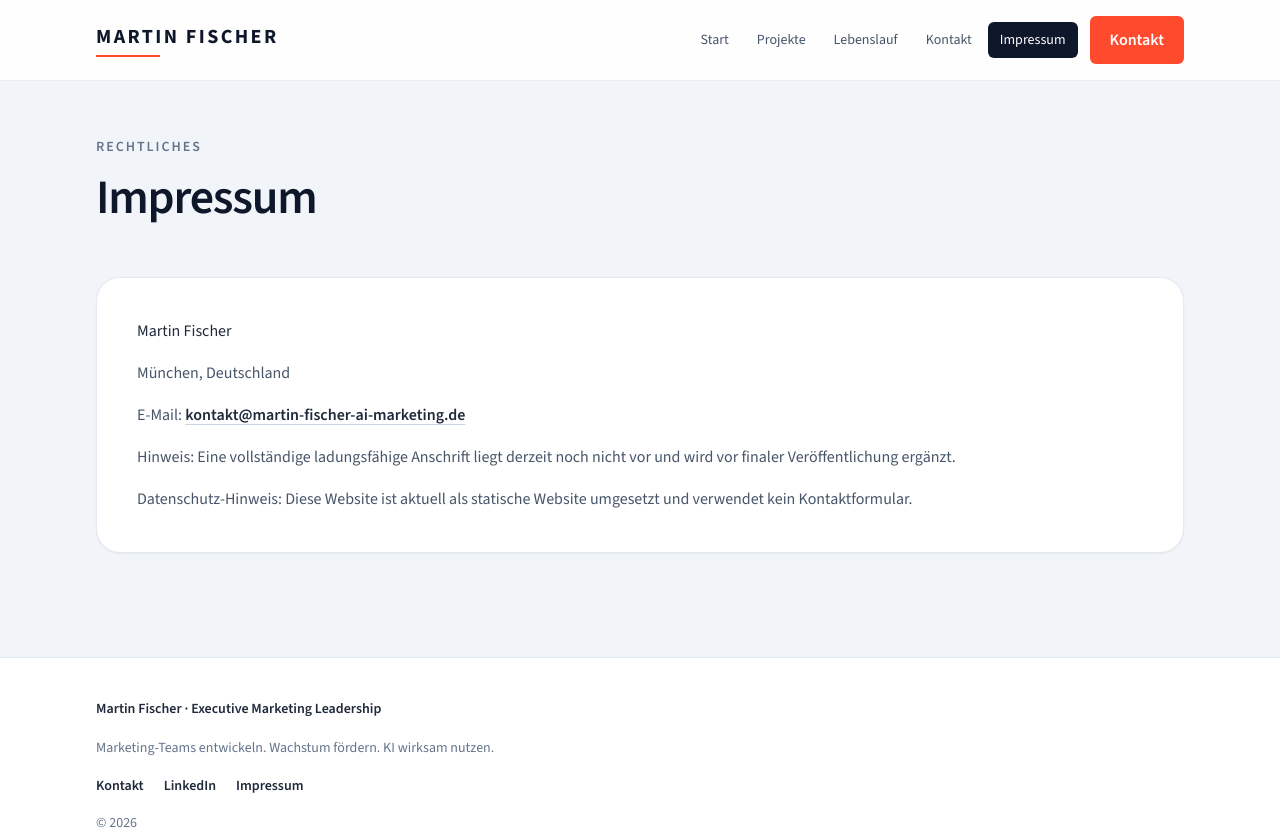
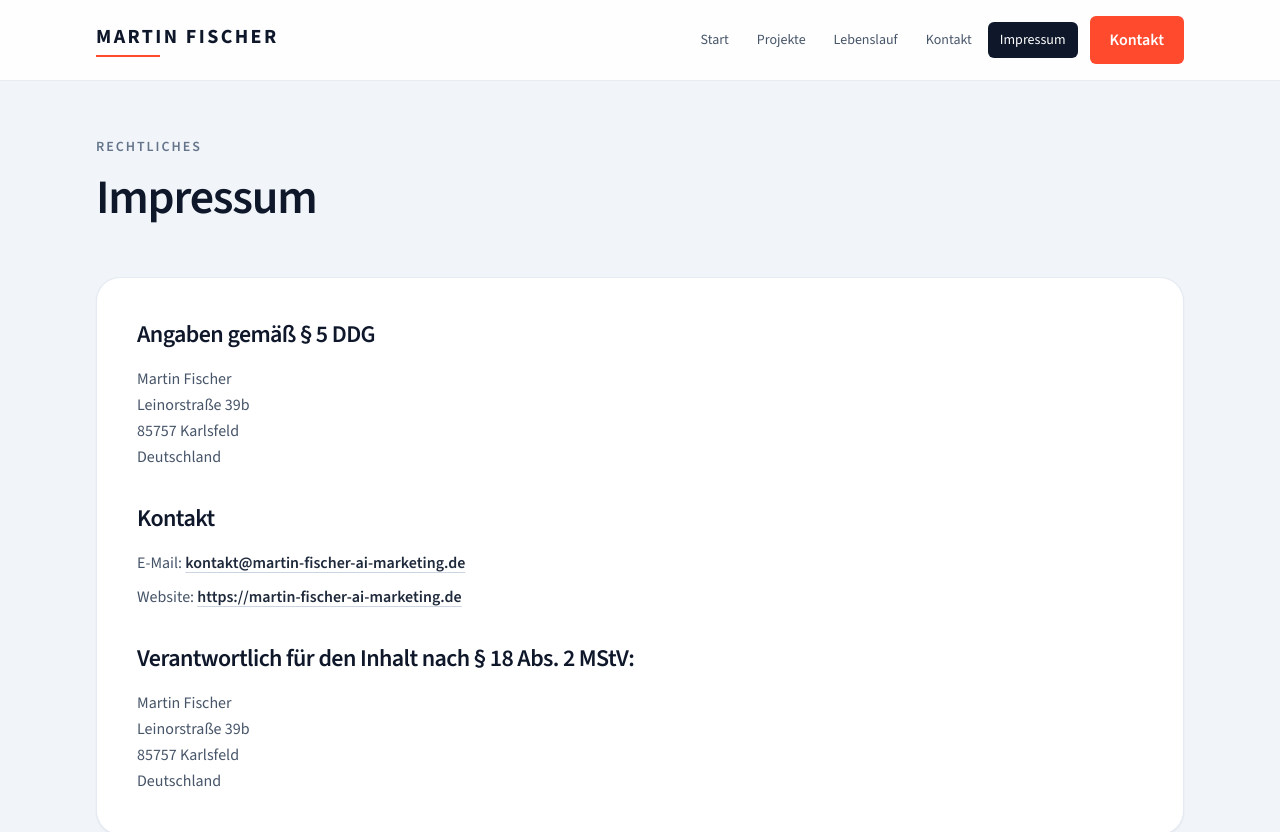
Before and after one commit to martinfischer42/Beyond_cv, a React (Vite) app: page /impressum in a window 1280 px wide. Shown: the top 832 px of the page. Built offline with nearby package versions, Linux system fonts and the light colour scheme.

Commit message:
Add complete German impressum page

```diff
--- a/src/pages/ImpressumPage.tsx
+++ b/src/pages/ImpressumPage.tsx
@@ -1,33 +1,69 @@
+import { useEffect } from 'react';
+
 export default function ImpressumPage() {
+  useEffect(() => {
+    document.title = 'Impressum';
+  }, []);
+
   return (
-    <section className="subpage-stack">
+    <section className="subpage-stack" aria-labelledby="impressum-title">
       <div className="space-y-4">
         <p className="kicker">Rechtliches</p>
-        <h1 className="text-3xl font-semibold md:text-5xl">Impressum</h1>
+        <h1 id="impressum-title" className="text-3xl font-semibold md:text-5xl">
+          Impressum
+        </h1>
       </div>
-      <article className="surface-card space-y-4 p-8 text-slate-600 md:p-10">
-        <p className="text-slate-800">Martin Fischer</p>
-        <p>München, Deutschland</p>
-        <p>
-          E-Mail:{' '}
-          <a
-            href="mailto:martinfischer.jnb@gmail.com"
-            className="link-inline"
-          >
-            kontakt@martin-fischer-ai-marketing.de
-          </a>
-        </p>
 
-        <p>
-          Hinweis: Eine vollständige ladungsfähige Anschrift liegt derzeit noch nicht vor und wird vor finaler
-          Veröffentlichung ergänzt.
-        </p>
+      <section className="surface-card space-y-8 p-8 text-slate-600 md:p-10" aria-label="Impressumsangaben">
+        <div className="space-y-4">
+          <h2 className="text-2xl font-semibold">Angaben gemäß § 5 DDG</h2>
+          <address className="not-italic leading-relaxed">
+            Martin Fischer
+            <br />
+            Leinorstraße 39b
+            <br />
+            85757 Karlsfeld
+            <br />
+            Deutschland
+          </address>
+        </div>
 
-        <p>
-          Datenschutz-Hinweis: Diese Website ist aktuell als statische Website umgesetzt und verwendet kein
-          Kontaktformular.
-        </p>
-      </article>
+        <div className="space-y-4">
+          <h2 className="text-2xl font-semibold">Kontakt</h2>
+          <address className="space-y-2 not-italic leading-relaxed">
+            <p>
+              E-Mail:{' '}
+              <a href="mailto:kontakt@martin-fischer-ai-marketing.de" className="link-inline">
+                kontakt@martin-fischer-ai-marketing.de
+              </a>
+            </p>
+            <p>
+              Website:{' '}
+              <a
+                href="https://martin-fischer-ai-marketing.de"
+                target="_blank"
+                rel="noreferrer"
+                className="link-inline"
+              >
+                https://martin-fischer-ai-marketing.de
+              </a>
+            </p>
+          </address>
+        </div>
+
+        <div className="space-y-4">
+          <h2 className="text-2xl font-semibold">Verantwortlich für den Inhalt nach § 18 Abs. 2 MStV:</h2>
+          <address className="not-italic leading-relaxed">
+            Martin Fischer
+            <br />
+            Leinorstraße 39b
+            <br />
+            85757 Karlsfeld
+            <br />
+            Deutschland
+          </address>
+        </div>
+      </section>
     </section>
   );
 }
```
